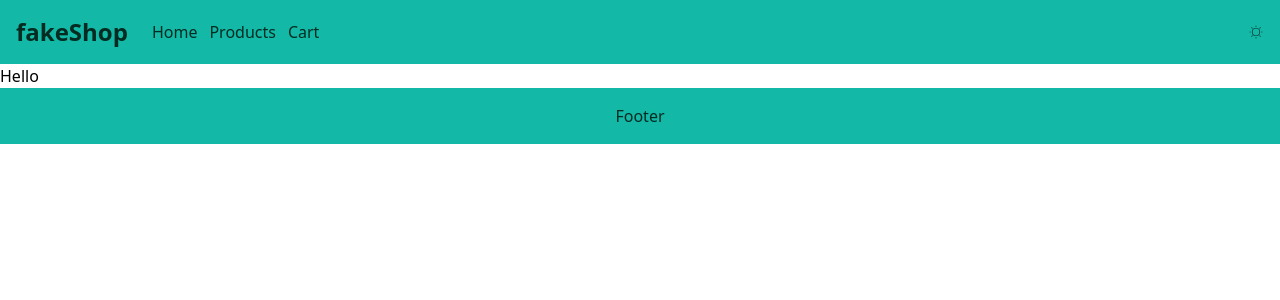
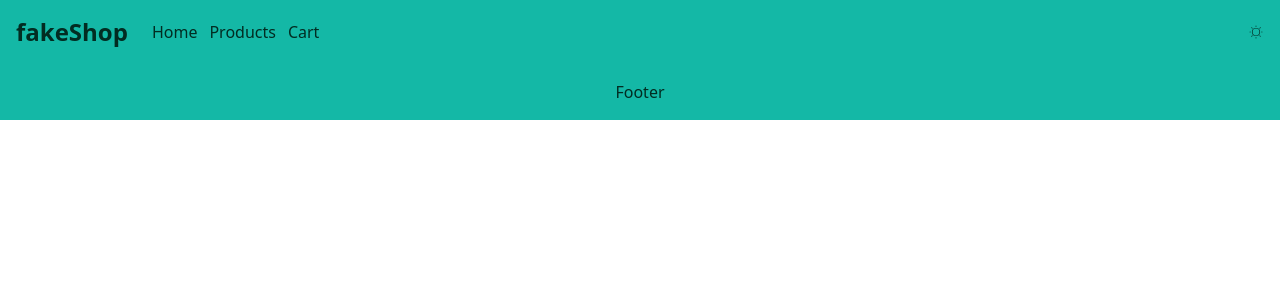
Before and after one commit to Kris1027/fakeShop, a Next.js app: page / in a window 1280 px wide. Shown: the top 300 px of the page. Built offline with nearby package versions, Linux system fonts and the light colour scheme.

Commit message:
refactor to typescript

```diff
--- a/package.json
+++ b/package.json
@@ -16,12 +16,15 @@
     "react-icons": "^4.12.0"
   },
   "devDependencies": {
+    "@types/node": "^20.10.5",
+    "@types/react": "^18.2.45",
     "autoprefixer": "^10.0.1",
     "eslint": "^8",
     "eslint-config-next": "14.0.4",
     "postcss": "^8",
     "prettier": "^3.1.1",
     "prettier-plugin-tailwindcss": "^0.5.9",
-    "tailwindcss": "^3.3.0"
+    "tailwindcss": "^3.3.0",
+    "typescript": "^5.3.3"
   }
 }
--- a/src/app/components/Footer.js
+++ b/src/app/components/Footer.tsx
@@ -1,4 +1,6 @@
-export default function Footer() {
+import React from "react";
+
+export default function Footer(): React.ReactElement {
   return (
     <footer className="bg-light p-4 text-center text-dark dark:bg-dark dark:text-light">
       <p>Footer</p>
--- a/src/app/components/Header.js
+++ /dev/null
@@ -1,27 +0,0 @@
-import clsx from "clsx";
-import { useTheme } from "../contexts/themeContext";
-import Logo from "./Logo";
-import Navigation from "./Navigation";
-
-import { CiLight } from "react-icons/ci";
-
-export default function Header() {
-  const { darkMode, toggleDarkMode } = useTheme();
-
-  return (
-    <header
-      className={clsx(
-        "flex w-full items-center justify-between bg-light p-4 text-dark",
-        { "dark:bg-dark dark:text-light": darkMode },
-      )}
-    >
-      <div className="flex items-center gap-6">
-        <Logo />
-        <Navigation />
-      </div>
-      <div className="cursor-pointer" onClick={toggleDarkMode}>
-        <CiLight />
-      </div>
-    </header>
-  );
-}
--- /dev/null
+++ b/src/app/components/Header.tsx
@@ -0,0 +1,18 @@
+import Logo from "./Logo";
+import Navigation from "./Navigation";
+
+import { CiLight } from "react-icons/ci";
+
+export default function Header() {
+  return (
+    <header className="flex w-full items-center justify-between bg-light p-4 text-dark">
+      <div className="flex items-center gap-6">
+        <Logo />
+        <Navigation />
+      </div>
+      <div className="cursor-pointer">
+        <CiLight />
+      </div>
+    </header>
+  );
+}
--- a/src/app/contexts/themeContext.js
+++ /dev/null
@@ -1,27 +0,0 @@
-const { createContext, useState, useContext } = require("react");
-
-const ThemeContext = createContext();
-
-const ThemeProvider = ({ children }) => {
-  const [darkMode, setDarkMode] = useState(false);
-
-  const toggleDarkMode = () => {
-    setDarkMode((prevState) => !prevState);
-  };
-
-  return (
-    <ThemeContext.Provider value={{ darkMode, toggleDarkMode }}>
-      {children}
-    </ThemeContext.Provider>
-  );
-};
-
-const useTheme = () => {
-  const context = useContext(ThemeContext);
-  if (!context) {
-    throw new Error("useTheme must be used within a ThemeProvider");
-  }
-  return context;
-};
-
-export { ThemeProvider, useTheme };
--- /dev/null
+++ b/src/app/contexts/themeContext.tsx
@@ -0,0 +1,36 @@
+import { createContext, useState, useContext, FC } from "react";
+
+type ThemeContextType = {
+  darkMode: boolean;
+  toggleDarkMode: () => void;
+};
+
+type ThemeProviderProps = {
+  children: React.ReactNode;
+};
+
+const ThemeContext = createContext<ThemeContextType | undefined>(undefined);
+
+const ThemeProvider = ({ children }: ThemeProviderProps) => {
+  const [darkMode, setDarkMode] = useState<boolean>(false);
+
+  const toggleDarkMode = (): void => {
+    setDarkMode((prevState: boolean) => !prevState);
+  };
+
+  return (
+    <ThemeContext.Provider value={{ darkMode, toggleDarkMode }}>
+      {children}
+    </ThemeContext.Provider>
+  );
+};
+
+const useTheme = (): ThemeContextType => {
+  const context = useContext<ThemeContextType | undefined>(ThemeContext);
+  if (!context) {
+    throw new Error("useTheme must be used within a ThemeProvider");
+  }
+  return context;
+};
+
+export { ThemeProvider, useTheme };
--- a/src/app/page.js
+++ b/src/app/page.tsx
@@ -1,3 +1,3 @@
 export default function Home() {
-  return <main>Hello</main>;
+  return <main></main>;
 }
```
Also changed, not shown: src/app/layout.tsx (renamed from src/app/layout.js, +5 -5 lines), tsconfig.json (added, +34 -0 lines), src/app/components/Logo.tsx (renamed from src/app/components/Logo.js), src/app/components/Navigation.tsx (renamed from src/app/components/Navigation.js), 1 other file (tests, documents, lock files or other folders).
